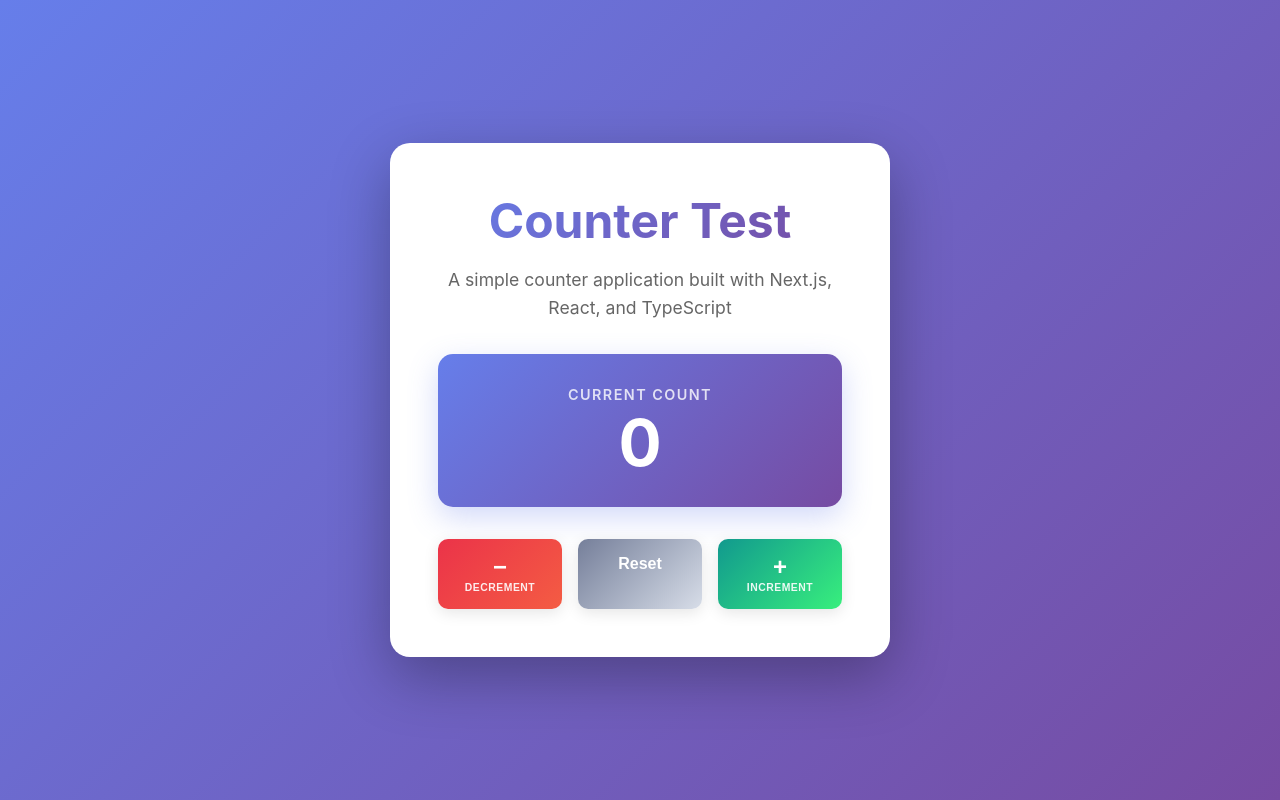
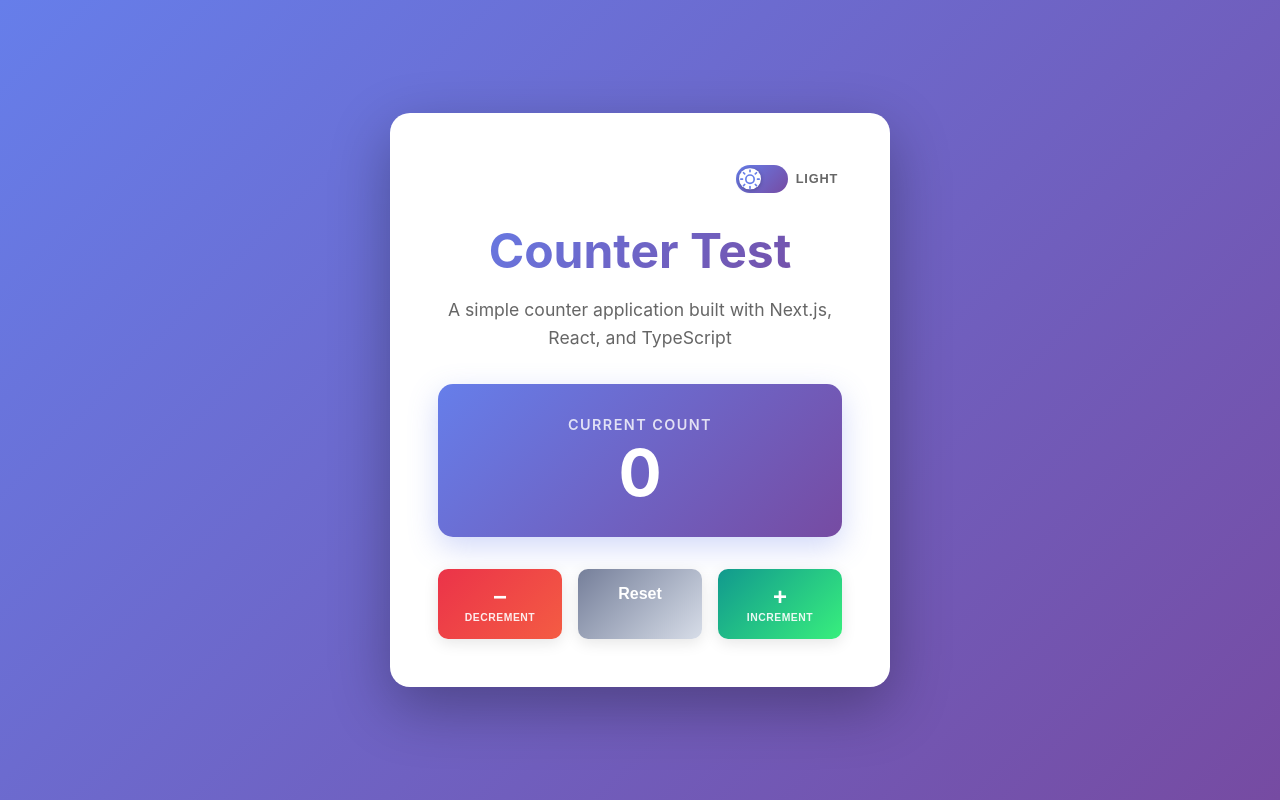
Before and after one commit to belstaller/Counter-Test, a Next.js app: page / in a window 1280 px wide. Built offline with nearby package versions, Linux system fonts and the light colour scheme.

Commit message:
feat(agent): Design the Light/Dark Mode Toggle
Task ID: QDE25DdFZTEQUTnrZ0kb
Type: feature
Priority: medium

```diff
--- a/src/app/globals.css
+++ b/src/app/globals.css
@@ -1,3 +1,26 @@
+/* ── CSS custom properties — light (default) ──────────────────────── */
+:root {
+  --color-bg-page: linear-gradient(135deg, #667eea 0%, #764ba2 100%);
+  --color-bg-card: #ffffff;
+  --color-text: #1a1a2e;
+  --color-text-muted: #666666;
+  --color-title-gradient: linear-gradient(135deg, #667eea 0%, #764ba2 100%);
+  --color-accent: #667eea;
+  --color-card-shadow: rgba(0, 0, 0, 0.3);
+}
+
+/* ── Dark theme overrides ─────────────────────────────────────────── */
+[data-theme='dark'] {
+  --color-bg-page: linear-gradient(135deg, #0f0c29 0%, #302b63 50%, #24243e 100%);
+  --color-bg-card: #1e1e2e;
+  --color-text: #e2e8f0;
+  --color-text-muted: #94a3b8;
+  --color-title-gradient: linear-gradient(135deg, #a78bfa 0%, #c084fc 100%);
+  --color-accent: #a78bfa;
+  --color-card-shadow: rgba(0, 0, 0, 0.6);
+}
+
+/* ── Base reset ───────────────────────────────────────────────────── */
 * {
   box-sizing: border-box;
   padding: 0;
@@ -11,11 +34,24 @@ body {
 }
 
 body {
-  font-family: -apple-system, BlinkMacSystemFont, 'Segoe UI', 'Roboto', 'Oxygen',
-    'Ubuntu', 'Cantarell', 'Fira Sans', 'Droid Sans', 'Helvetica Neue',
+  font-family:
+    -apple-system,
+    BlinkMacSystemFont,
+    'Segoe UI',
+    'Roboto',
+    'Oxygen',
+    'Ubuntu',
+    'Cantarell',
+    'Fira Sans',
+    'Droid Sans',
+    'Helvetica Neue',
     sans-serif;
   -webkit-font-smoothing: antialiased;
   -moz-osx-font-smoothing: grayscale;
+  color: var(--color-text);
+  transition:
+    background 0.35s ease,
+    color 0.35s ease;
 }
 
 a {
--- a/src/app/layout.tsx
+++ b/src/app/layout.tsx
@@ -1,4 +1,5 @@
 import type { Metadata } from 'next';
+import { ThemeProvider } from '@/context/ThemeContext';
 import './globals.css';
 
 export const metadata: Metadata = {
@@ -13,7 +14,9 @@ export default function RootLayout({
 }) {
   return (
     <html lang="en">
-      <body>{children}</body>
+      <body>
+        <ThemeProvider>{children}</ThemeProvider>
+      </body>
     </html>
   );
 }
--- a/src/app/page.module.css
+++ b/src/app/page.module.css
@@ -5,34 +5,46 @@
   align-items: center;
   min-height: 100vh;
   padding: 2rem;
-  background: linear-gradient(135deg, #667eea 0%, #764ba2 100%);
+  background: var(--color-bg-page);
+  transition: background 0.35s ease;
 }
 
 .container {
-  background: white;
+  background: var(--color-bg-card);
   border-radius: 20px;
   padding: 3rem;
-  box-shadow: 0 20px 60px rgba(0, 0, 0, 0.3);
+  box-shadow: 0 20px 60px var(--color-card-shadow);
   text-align: center;
   max-width: 500px;
   width: 100%;
+  transition:
+    background 0.35s ease,
+    box-shadow 0.35s ease;
+}
+
+.header {
+  display: flex;
+  justify-content: flex-end;
+  margin-bottom: 1.5rem;
 }
 
 .title {
   font-size: 3rem;
   font-weight: 700;
   margin: 0 0 1rem 0;
-  background: linear-gradient(135deg, #667eea 0%, #764ba2 100%);
+  background: var(--color-title-gradient);
   -webkit-background-clip: text;
   -webkit-text-fill-color: transparent;
   background-clip: text;
+  transition: background 0.35s ease;
 }
 
 .description {
   font-size: 1.1rem;
-  color: #666;
+  color: var(--color-text-muted);
   margin: 0 0 2rem 0;
   line-height: 1.6;
+  transition: color 0.35s ease;
 }
 
 @media (max-width: 768px) {
--- a/src/app/page.tsx
+++ b/src/app/page.tsx
@@ -2,6 +2,7 @@
 
 import { useState } from 'react';
 import Counter from '@/components/Counter';
+import ThemeToggle from '@/components/ThemeToggle';
 import styles from './page.module.css';
 
 export default function Home() {
@@ -14,6 +15,9 @@ export default function Home() {
   return (
     <main className={styles.main}>
       <div className={styles.container}>
+        <div className={styles.header}>
+          <ThemeToggle />
+        </div>
         <h1 className={styles.title}>Counter Test</h1>
         <p className={styles.description}>
           A simple counter application built with Next.js, React, and
--- /dev/null
+++ b/src/components/ThemeToggle.module.css
@@ -0,0 +1,76 @@
+.toggle {
+  display: inline-flex;
+  align-items: center;
+  gap: 0.5rem;
+  background: none;
+  border: none;
+  cursor: pointer;
+  padding: 0.25rem;
+  border-radius: 999px;
+  color: var(--color-text-muted);
+  transition: color 0.2s ease;
+}
+
+.toggle:hover {
+  color: var(--color-text);
+}
+
+.toggle:focus-visible {
+  outline: 2px solid var(--color-accent);
+  outline-offset: 3px;
+}
+
+/* ── Sliding track ─────────────────────────────────────────────────── */
+.track {
+  position: relative;
+  width: 3.25rem;
+  height: 1.75rem;
+  border-radius: 999px;
+  background: linear-gradient(135deg, #667eea 0%, #764ba2 100%);
+  transition: background 0.35s ease;
+  flex-shrink: 0;
+}
+
+.trackDark {
+  background: linear-gradient(135deg, #1a1a2e 0%, #16213e 100%);
+}
+
+/* ── Sliding thumb ─────────────────────────────────────────────────── */
+.thumb {
+  position: absolute;
+  top: 50%;
+  left: 0.2rem;
+  transform: translateY(-50%) translateX(0);
+  width: 1.35rem;
+  height: 1.35rem;
+  border-radius: 50%;
+  background: white;
+  display: flex;
+  align-items: center;
+  justify-content: center;
+  color: #667eea;
+  transition:
+    transform 0.35s cubic-bezier(0.34, 1.56, 0.64, 1),
+    color 0.35s ease;
+  box-shadow: 0 1px 4px rgba(0, 0, 0, 0.25);
+}
+
+.thumbDark {
+  transform: translateY(-50%) translateX(1.45rem);
+  color: #764ba2;
+}
+
+/* ── Label ─────────────────────────────────────────────────────────── */
+.label {
+  font-size: 0.8rem;
+  font-weight: 600;
+  text-transform: uppercase;
+  letter-spacing: 0.06em;
+  color: var(--color-text-muted);
+  transition: color 0.2s ease;
+  user-select: none;
+}
+
+.toggle:hover .label {
+  color: var(--color-text);
+}
--- /dev/null
+++ b/src/components/ThemeToggle.tsx
@@ -0,0 +1,68 @@
+import React from 'react';
+import { useTheme } from '@/context/ThemeContext';
+import styles from './ThemeToggle.module.css';
+
+const SunIcon = () => (
+  <svg
+    xmlns="http://www.w3.org/2000/svg"
+    width="20"
+    height="20"
+    viewBox="0 0 24 24"
+    fill="none"
+    stroke="currentColor"
+    strokeWidth="2"
+    strokeLinecap="round"
+    strokeLinejoin="round"
+    aria-hidden="true"
+  >
+    <circle cx="12" cy="12" r="5" />
+    <line x1="12" y1="1" x2="12" y2="3" />
+    <line x1="12" y1="21" x2="12" y2="23" />
+    <line x1="4.22" y1="4.22" x2="5.64" y2="5.64" />
+    <line x1="18.36" y1="18.36" x2="19.78" y2="19.78" />
+    <line x1="1" y1="12" x2="3" y2="12" />
+    <line x1="21" y1="12" x2="23" y2="12" />
+    <line x1="4.22" y1="19.78" x2="5.64" y2="18.36" />
+    <line x1="18.36" y1="5.64" x2="19.78" y2="4.22" />
+  </svg>
+);
+
+const MoonIcon = () => (
+  <svg
+    xmlns="http://www.w3.org/2000/svg"
+    width="20"
+    height="20"
+    viewBox="0 0 24 24"
+    fill="none"
+    stroke="currentColor"
+    strokeWidth="2"
+    strokeLinecap="round"
+    strokeLinejoin="round"
+    aria-hidden="true"
+  >
+    <path d="M21 12.79A9 9 0 1 1 11.21 3 7 7 0 0 0 21 12.79z" />
+  </svg>
+);
+
+const ThemeToggle: React.FC = () => {
+  const { theme, toggleTheme } = useTheme();
+  const isDark = theme === 'dark';
+
+  return (
+    <button
+      className={styles.toggle}
+      onClick={toggleTheme}
+      aria-label={isDark ? 'Switch to light mode' : 'Switch to dark mode'}
+      title={isDark ? 'Switch to light mode' : 'Switch to dark mode'}
+    >
+      <span className={`${styles.track} ${isDark ? styles.trackDark : ''}`}>
+        <span className={`${styles.thumb} ${isDark ? styles.thumbDark : ''}`}>
+          {isDark ? <MoonIcon /> : <SunIcon />}
+        </span>
+      </span>
+      <span className={styles.label}>{isDark ? 'Dark' : 'Light'}</span>
+    </button>
+  );
+};
+
+export default ThemeToggle;
--- /dev/null
+++ b/src/context/ThemeContext.tsx
@@ -0,0 +1,58 @@
+'use client';
+
+import React, {
+  createContext,
+  useCallback,
+  useContext,
+  useEffect,
+  useState,
+} from 'react';
+
+export type Theme = 'light' | 'dark';
+
+interface ThemeContextValue {
+  theme: Theme;
+  toggleTheme: () => void;
+}
+
+const ThemeContext = createContext<ThemeContextValue | undefined>(undefined);
+
+const STORAGE_KEY = 'theme';
+
+export function ThemeProvider({ children }: { children: React.ReactNode }) {
+  const [theme, setTheme] = useState<Theme>('light');
+
+  // Initialise from localStorage / system preference on mount
+  useEffect(() => {
+    const stored = localStorage.getItem(STORAGE_KEY) as Theme | null;
+    if (stored === 'light' || stored === 'dark') {
+      setTheme(stored);
+    } else if (window.matchMedia('(prefers-color-scheme: dark)').matches) {
+      setTheme('dark');
+    }
+  }, []);
+
+  // Sync data-theme attribute and persist whenever theme changes
+  useEffect(() => {
+    document.documentElement.setAttribute('data-theme', theme);
+    localStorage.setItem(STORAGE_KEY, theme);
+  }, [theme]);
+
+  const toggleTheme = useCallback(() => {
+    setTheme(prev => (prev === 'light' ? 'dark' : 'light'));
+  }, []);
+
+  return (
+    <ThemeContext.Provider value={{ theme, toggleTheme }}>
+      {children}
+    </ThemeContext.Provider>
+  );
+}
+
+export function useTheme(): ThemeContextValue {
+  const ctx = useContext(ThemeContext);
+  if (!ctx) {
+    throw new Error('useTheme must be used within a ThemeProvider');
+  }
+  return ctx;
+}
```
